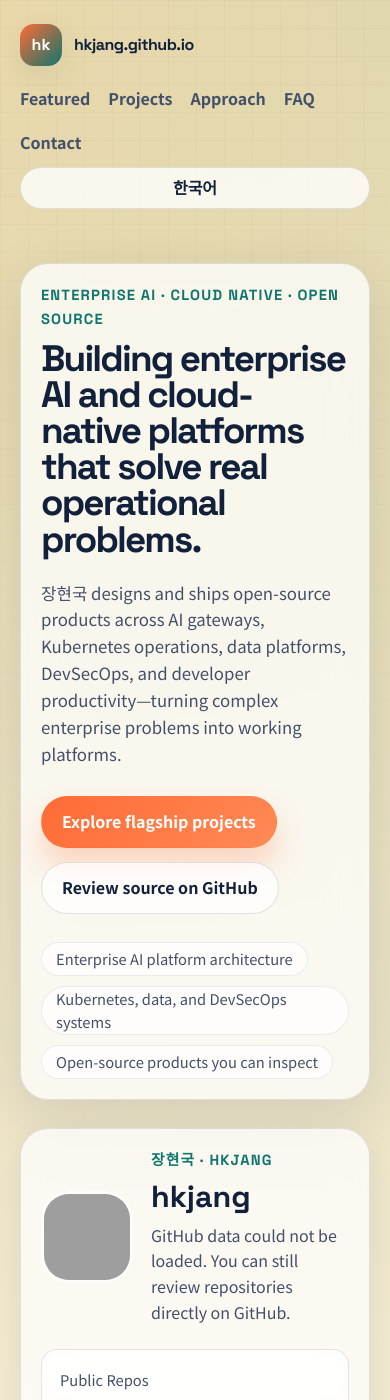
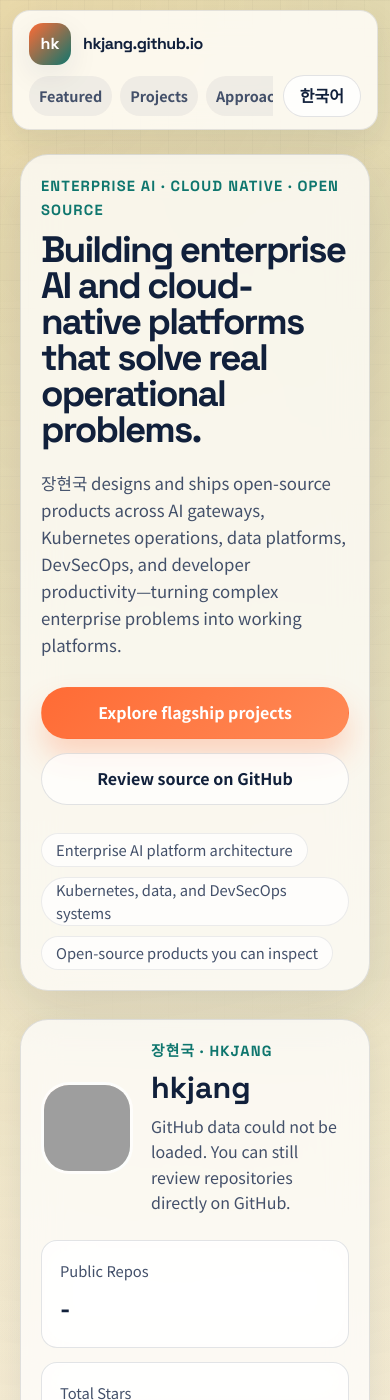
Before and after one commit to hkjang/hkjang.github.io, a Jekyll site: the page index.html, which Jekyll copies as it is, in a window 390 px wide and 1400 px high, cut to the strip 0-1400 px from the top of the window. Built offline with Jekyll 4.4.1, drawn with Linux system fonts in a browser that asks for light colours; grey boxes are pictures that could not be loaded.

Commit message:
feat: improve portfolio navigation and project discovery

```diff
--- a/index.html
+++ b/index.html
@@ -90,14 +90,13 @@
   <a class="skip-link" href="#content" data-i18n="nav.skip">Skip to content</a>
 
   <div class="site-shell">
-    <header class="hero" id="top">
-      <nav class="topbar" aria-label="Primary">
-        <a class="brand" href="#top" aria-label="hkjang home">
+    <nav class="topbar" aria-label="Primary">
+      <a class="brand" href="#top" aria-label="hkjang home">
           <span class="brand-mark">hk</span>
           <span class="brand-text">hkjang.github.io</span>
         </a>
 
-        <div class="topbar-actions">
+      <div class="topbar-actions">
           <div class="topbar-links">
             <a href="#featured" data-i18n="nav.featured">Featured</a>
             <a href="#projects" data-i18n="nav.projects">Projects</a>
@@ -115,9 +114,10 @@
           >
             한국어
           </button>
-        </div>
-      </nav>
+      </div>
+    </nav>
 
+    <header class="hero" id="top">
       <div class="hero-grid">
         <section class="hero-copy" data-reveal>
           <p class="eyebrow" data-i18n="hero.eyebrow">Enterprise AI · Cloud Native · Open Source</p>
@@ -126,7 +126,7 @@
             장현국 designs and ships open-source products across AI gateways, Kubernetes operations, data platforms, DevSecOps, and developer productivity—turning complex enterprise problems into working platforms.
           </p>
           <div class="hero-actions">
-            <a class="button button-primary" href="#projects" data-i18n="hero.ctaPrimary">Explore flagship projects</a>
+            <a class="button button-primary" href="#featured" data-i18n="hero.ctaPrimary">Explore flagship projects</a>
             <a
               class="button button-secondary"
               href="https://github.com/hkjang"
@@ -308,10 +310,13 @@
               <option value="name">Name A-Z</option>
             </select>
           </label>
+          <button id="resetFiltersButton" class="reset-filters" type="button" data-i18n="explorer.reset" hidden>
+            Reset filters
+          </button>
         </div>
 
         <div class="results-bar" data-reveal>
-          <p id="resultSummary">Loading repository data.</p>
+          <p id="resultSummary" role="status" aria-live="polite" aria-atomic="true">Loading repository data.</p>
           <button id="loadMoreButton" class="button button-secondary" type="button">
             Load more
           </button>
--- a/site.css
+++ b/site.css
@@ -23,6 +23,25 @@
   gap: 18px;
 }
 
+.topbar {
+  position: sticky;
+  top: 10px;
+  z-index: 15;
+  width: min(1180px, calc(100vw - 24px));
+  margin-top: 10px;
+  padding: 12px 16px;
+  border: 1px solid rgba(17, 32, 59, 0.1);
+  border-radius: 18px;
+  background: rgba(255, 253, 248, 0.86);
+  box-shadow: 0 10px 30px rgba(17, 32, 59, 0.08);
+  backdrop-filter: blur(18px);
+}
+
+:where(a, button, input, select, summary):focus-visible {
+  outline: 3px solid rgba(15, 118, 110, 0.42);
+  outline-offset: 3px;
+}
+
 .locale-toggle {
   min-height: 42px;
   padding: 0 16px;
@@ -32,6 +51,45 @@
   background: rgba(255, 255, 255, 0.78);
   font-weight: 700;
   cursor: pointer;
+}
+
+.reset-filters {
+  align-self: end;
+  min-height: 52px;
+  padding: 0 18px;
+  border: 1px solid rgba(255, 107, 53, 0.24);
+  border-radius: var(--radius-sm);
+  color: #8a3517;
+  background: rgba(255, 107, 53, 0.09);
+  font-weight: 800;
+  cursor: pointer;
+}
+
+.controls-panel {
+  grid-template-columns: minmax(260px, 2.2fr) repeat(3, minmax(140px, 1fr)) auto;
+}
+
+.reset-filters[hidden] {
+  display: none;
+}
+
+.repo-card {
+  transition: transform 180ms ease, border-color 180ms ease, box-shadow 180ms ease;
+}
+
+.repo-card:hover {
+  transform: translateY(-4px);
+  border-color: rgba(15, 118, 110, 0.28);
+  box-shadow: 0 16px 42px rgba(17, 32, 59, 0.12);
+}
+
+.repo-link {
+  display: inline-flex;
+  align-items: center;
+  min-height: 40px;
+  padding: 0 12px;
+  border-radius: 999px;
+  background: rgba(15, 118, 110, 0.08);
 }
 
 .answer-grid {
@@ -89,20 +147,94 @@
 }
 
 @media (max-width: 1100px) {
-  .answer-grid {
+  .answer-grid,
+  .controls-panel {
     grid-template-columns: repeat(2, minmax(0, 1fr));
+  }
+
+  .controls-panel .search-control {
+    grid-column: 1 / -1;
   }
 }
 
 @media (max-width: 760px) {
   .topbar-actions,
-  .answer-grid {
+  .answer-grid,
+  .controls-panel {
     grid-template-columns: 1fr;
   }
 
   .topbar-actions {
-    display: grid;
+    display: flex;
     width: 100%;
-    gap: 12px;
+    gap: 10px;
+  }
+
+  .topbar {
+    top: 6px;
+    align-items: stretch;
+    gap: 10px;
+  }
+
+  .topbar-links {
+    flex: 1;
+    flex-wrap: nowrap;
+    gap: 8px;
+    overflow-x: auto;
+    scrollbar-width: none;
+  }
+
+  .topbar-links::-webkit-scrollbar {
+    display: none;
+  }
+
+  .topbar-links a {
+    flex: 0 0 auto;
+    padding: 8px 10px;
+    border-radius: 999px;
+    background: rgba(17, 32, 59, 0.05);
+    font-size: 0.9rem;
+  }
+
+  .locale-toggle {
+    flex: 0 0 auto;
+  }
+
+  .hero-grid {
+    padding-top: 24px;
+  }
+
+  .hero-actions .button,
+  .results-bar .button {
+    width: 100%;
+  }
+
+  .repo-footer,
+  .repo-links {
+    align-items: stretch;
+  }
+
+  .repo-links {
+    width: 100%;
+  }
+
+  .repo-link {
+    flex: 1;
+    justify-content: center;
   }
 }
+
+@media (prefers-reduced-motion: reduce) {
+  html {
+    scroll-behavior: auto;
+  }
+
+  *,
+  *::before,
+  *::after {
+    scroll-behavior: auto !important;
+    animation-duration: 0.01ms !important;
+    animation-iteration-count: 1 !important;
+    transition-duration: 0.01ms !important;
+  }
+}
--- a/site.js
+++ b/site.js
@@ -22,6 +22,7 @@
   languageFilter: document.getElementById("languageFilter"),
   typeFilter: document.getElementById("typeFilter"),
   sortSelect: document.getElementById("sortSelect"),
+  resetFiltersButton: document.getElementById("resetFiltersButton"),
   resultSummary: document.getElementById("resultSummary"),
   loadMoreButton: document.getElementById("loadMoreButton"),
   projectGrid: document.getElementById("projectGrid"),
@@ -104,6 +105,7 @@
   "explorer.languageLabel": "언어",
   "explorer.typeLabel": "프로젝트 유형",
   "explorer.sortLabel": "정렬 기준",
+  "explorer.reset": "필터 초기화",
   "approach.eyebrow": "실행 방식",
   "approach.title": "문제 정의부터 공개 검증까지 빠르게 연결합니다",
   "approach.body":
@@ -268,11 +270,37 @@
   elements.languageFilter.addEventListener("change", rerender);
   elements.typeFilter.addEventListener("change", rerender);
   elements.sortSelect.addEventListener("change", rerender);
+  elements.resetFiltersButton.addEventListener("click", resetFilters);
   elements.loadMoreButton.addEventListener("click", () => {
     state.visibleCount += loadIncrement;
     renderProjectGrid();
   });
   elements.localeToggle.addEventListener("click", toggleLocale);
+  document.addEventListener("keydown", handleExplorerShortcut);
+}
+
+function resetFilters() {
+  elements.searchInput.value = "";
+  elements.languageFilter.value = "all";
+  elements.typeFilter.value = "all";
+  elements.sortSelect.value = "updated";
+  state.visibleCount = initialVisibleCount;
+  applyFilters();
+  elements.searchInput.focus();
+}
+
+function handleExplorerShortcut(event) {
+  const isTyping = /^(INPUT|SELECT|TEXTAREA)$/.test(document.activeElement?.tagName);
+
+  if (event.key === "/" && !isTyping && !event.metaKey && !event.ctrlKey && !event.altKey) {
+    event.preventDefault();
+    elements.searchInput.focus();
+  } else if (event.key === "Escape" && document.activeElement === elements.searchInput) {
+    elements.searchInput.value = "";
+    state.visibleCount = initialVisibleCount;
+    applyFilters();
+    elements.searchInput.blur();
+  }
 }
 
 function toggleLocale() {
@@ -465,6 +493,7 @@
   const language = elements.languageFilter.value;
   const type = elements.typeFilter.value;
   const sort = elements.sortSelect.value;
+  const hasActiveFilters = Boolean(query || language !== "all" || type !== "all" || sort !== "updated");
   let filtered = [...state.repos];
 
   if (query) {
@@ -495,6 +524,7 @@
   }
 
   state.filteredRepos = filtered;
+  elements.resetFiltersButton.hidden = !hasActiveFilters;
   renderFeaturedProjects();
   renderProjectGrid();
 }
```
Also changed, not shown: other parts of index.html (+2 -0 lines).
